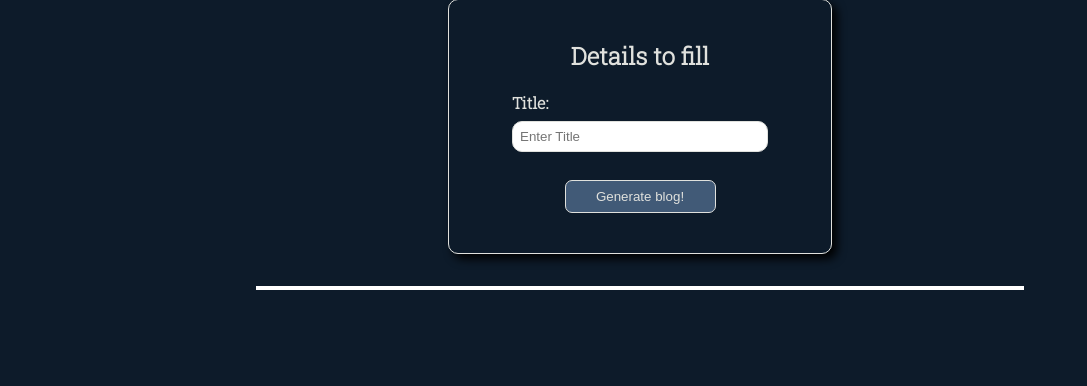
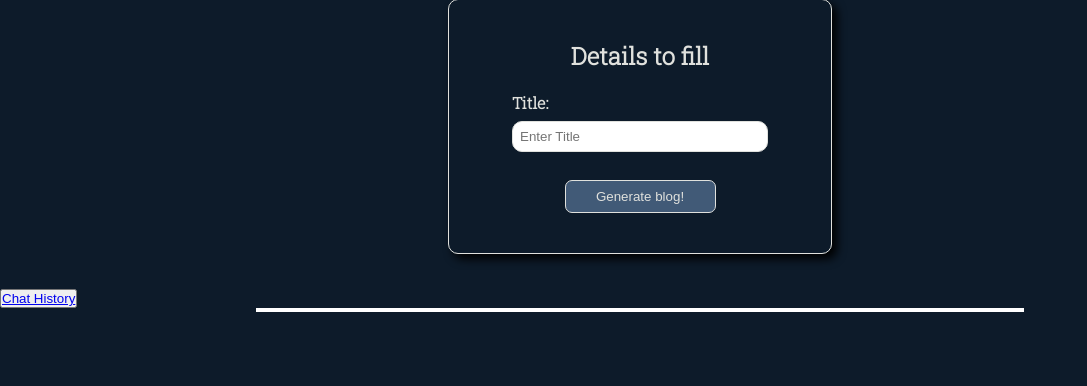
Before and after one commit to Apil120/Project_BCA, a FastAPI app: page / in a window 1280 px wide. Shown: the part 228-614 px from the top of the page, without its empty margins (0-1087 px from the left). Run offline with FastAPI, Linux system fonts and the light colour scheme.

Commit message:
Update semproject.html

```diff
--- a/Template/semproject.html
+++ b/Template/semproject.html
@@ -45,6 +45,10 @@
 
         <button type="button" onclick="generateBlog()" class="btn">Generate blog!</button>
     </form>
+    <div class="chat">
+
+        <button type="button"><a href="Chat_history_Project.txt">Chat History</a></button>
+    </div>
 
     <!-- Display blog content -->
     <div id="blog-content"></div>
```
